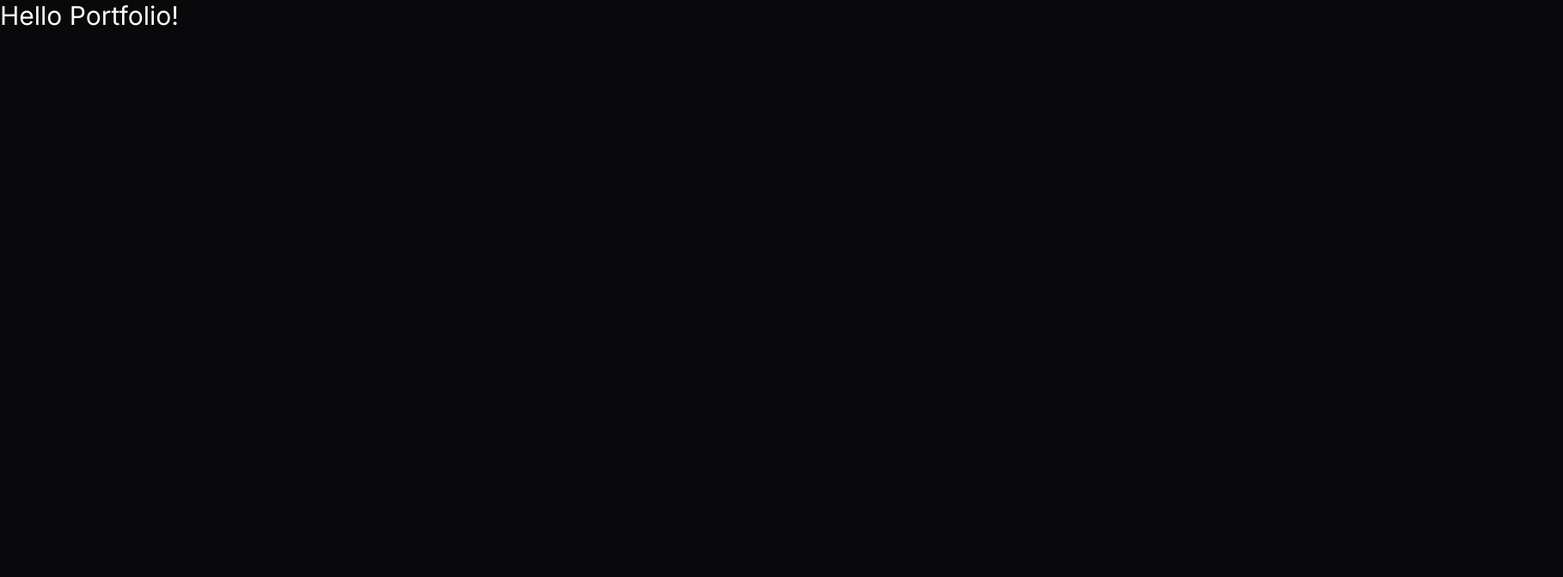
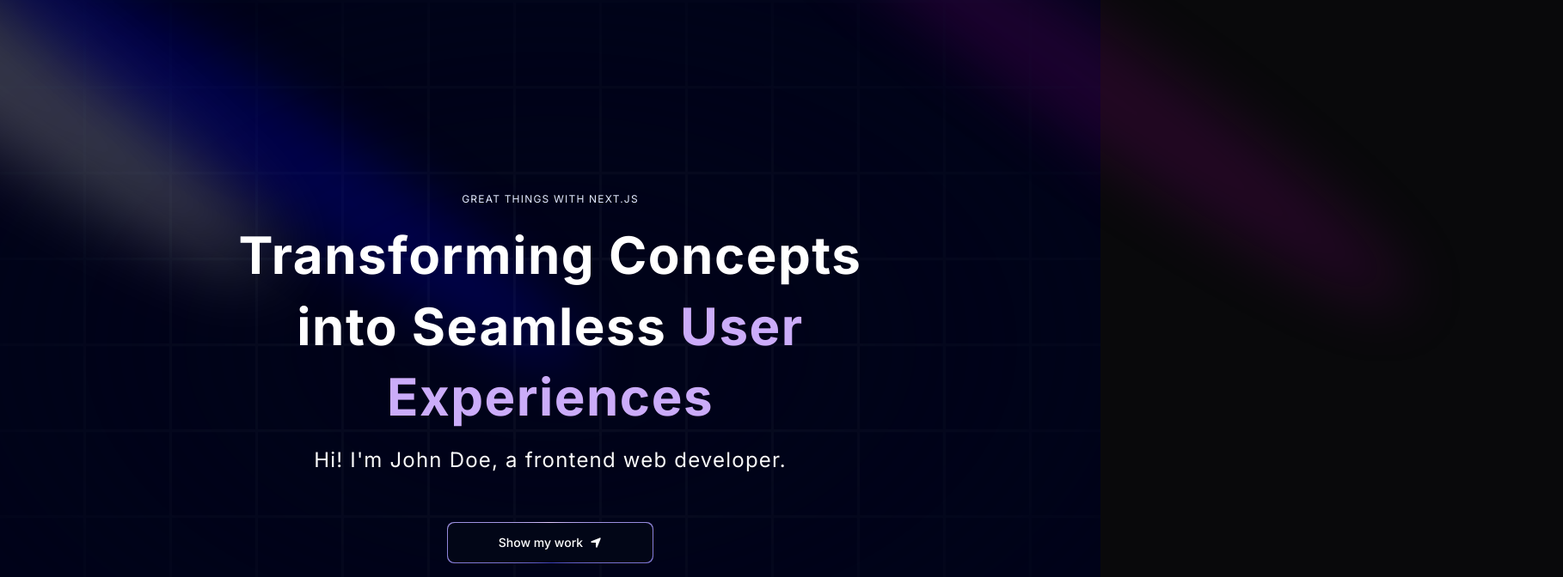
Before and after one commit to gerrcass/nextjs-portfolio, a Next.js app: page / in a window 1280 px wide. Shown: the top 672 px of the page at 86% size, 1818 px wide, since content can reach past the window. Built offline with nearby package versions, Linux system fonts and the light colour scheme.

Commit message:
feat: Add Hero Section

```diff
--- a/app/page.tsx
+++ b/app/page.tsx
@@ -1,7 +1,9 @@
+import Hero from "@/components/Hero";
+
 export default function Home() {
   return (
     <main className="text-3xl">
-      <h1>Hello Portfolio!</h1>
+      <Hero />
     </main>
   );
 }
--- /dev/null
+++ b/components/Hero.tsx
@@ -0,0 +1,60 @@
+import { FaLocationArrow } from "react-icons/fa6";
+
+import MagicButton from "./ui/MagicButton";
+import { Spotlight } from "./ui/Spotlight";
+import { TextGenerateEffect } from "./ui/TextGenerateEffect";
+
+const Hero = () => {
+  return (
+    <div className="pb-20 pt-36">
+      <div>
+        <Spotlight
+          className="-top-40 -left-10 md:-left-32 md:-top-20 h-screen"
+          fill="white"
+        />
+        <Spotlight
+          className="h-[80vh] w-[50vw] top-10 left-full"
+          fill="purple"
+        />
+        <Spotlight className="left-80 top-28 h-[80vh] w-[50vw]" fill="blue" />
+      </div>
+
+      <div
+        className="h-screen w-full dark:bg-black-100 bg-white dark:bg-grid-white/[0.03] bg-grid-black-100/[0.2]
+       absolute top-0 left-0 flex items-center justify-center"
+      >
+        <div
+          className="absolute pointer-events-none inset-0 flex items-center justify-center dark:bg-black-100
+         bg-white [mask-image:radial-gradient(ellipse_at_center,transparent_20%,black)]"
+        />
+      </div>
+
+      <div className="flex justify-center relative my-20 z-10">
+        <div className="max-w-[89vw] md:max-w-2xl lg:max-w-[60vw] flex flex-col items-center justify-center">
+          <p className="uppercase tracking-widest text-xs text-center text-blue-100 max-w-80">
+            Great Things with Next.js
+          </p>
+
+          <TextGenerateEffect
+            words="Transforming Concepts into Seamless User Experiences"
+            className="text-center text-[40px] md:text-5xl lg:text-6xl"
+          />
+
+          <p className="text-center md:tracking-wider mb-4 text-sm md:text-lg lg:text-2xl">
+            Hi! I&apos;m John Doe, a frontend web developer.
+          </p>
+
+          <a href="#about">
+            <MagicButton
+              title="Show my work"
+              icon={<FaLocationArrow />}
+              position="right"
+            />
+          </a>
+        </div>
+      </div>
+    </div>
+  );
+};
+
+export default Hero;
--- /dev/null
+++ b/components/ui/MagicButton.tsx
@@ -0,0 +1,28 @@
+const MagicButton = ({
+  title,
+  icon,
+  position,
+  handleClick,
+  otherClasses,
+}: {
+  title: string;
+  icon: React.ReactNode;
+  position: string;
+  handleClick?: () => void;
+  otherClasses?: string;
+}) => {
+  return (
+    <button className="relative inline-flex h-12 w-full overflow-hidden rounded-lg p-[1px] focus:outline-none md:w-60 md:mt-10">
+      <span className="absolute inset-[-1000%] animate-[spin_2s_linear_infinite] bg-[conic-gradient(from_90deg_at_50%_50%,#E2CBFF_0%,#393BB2_50%,#E2CBFF_100%)]" />
+      <span
+        className={`${otherClasses} gap-2 inline-flex h-full w-full cursor-pointer items-center justify-center rounded-lg bg-slate-950 px-7 text-sm font-medium text-white backdrop-blur-3xl`}
+      >
+        {position === "left" && icon}
+        {title}
+        {position === "right" && icon}
+      </span>
+    </button>
+  );
+};
+
+export default MagicButton;
--- /dev/null
+++ b/components/ui/Spotlight.tsx
@@ -0,0 +1,56 @@
+import React from "react";
+import { cn } from "@/utils/cn";
+
+type SpotlightProps = {
+  className?: string;
+  fill?: string;
+};
+
+export const Spotlight = ({ className, fill }: SpotlightProps) => {
+  return (
+    <svg
+      className={cn(
+        "animate-spotlight pointer-events-none absolute z-[1]  h-[169%] w-[138%] lg:w-[84%] opacity-0",
+        className
+      )}
+      xmlns="http://www.w3.org/2000/svg"
+      viewBox="0 0 3787 2842"
+      fill="none"
+    >
+      <g filter="url(#filter)">
+        <ellipse
+          cx="1924.71"
+          cy="273.501"
+          rx="1924.71"
+          ry="273.501"
+          transform="matrix(-0.822377 -0.568943 -0.568943 0.822377 3631.88 2291.09)"
+          fill={fill || "white"}
+          fillOpacity="0.21"
+        ></ellipse>
+      </g>
+      <defs>
+        <filter
+          id="filter"
+          x="0.860352"
+          y="0.838989"
+          width="3785.16"
+          height="2840.26"
+          filterUnits="userSpaceOnUse"
+          colorInterpolationFilters="sRGB"
+        >
+          <feFlood floodOpacity="0" result="BackgroundImageFix"></feFlood>
+          <feBlend
+            mode="normal"
+            in="SourceGraphic"
+            in2="BackgroundImageFix"
+            result="shape"
+          ></feBlend>
+          <feGaussianBlur
+            stdDeviation="151"
+            result="effect1_foregroundBlur_1065_8"
+          ></feGaussianBlur>
+        </filter>
+      </defs>
+    </svg>
+  );
+};
--- /dev/null
+++ b/components/ui/TextGenerateEffect.tsx
@@ -0,0 +1,57 @@
+"use client";
+import { useEffect } from "react";
+import { motion, stagger, useAnimate } from "framer-motion";
+import { cn } from "@/utils/cn";
+
+export const TextGenerateEffect = ({
+  words,
+  className,
+}: {
+  words: string;
+  className?: string;
+}) => {
+  const [scope, animate] = useAnimate();
+  let wordsArray = words.split(" ");
+  useEffect(() => {
+    animate(
+      "span",
+      {
+        opacity: 1,
+      },
+      {
+        duration: 2,
+        delay: stagger(0.2),
+      }
+    );
+  }, [scope.current]);
+
+  const renderWords = () => {
+    return (
+      <motion.div ref={scope}>
+        {wordsArray.map((word, idx) => {
+          return (
+            <motion.span
+              key={word + idx}
+              // change here from how many words you want to change the text color to purple
+              className={` ${
+                idx > 3 ? "text-purple" : "dark:text-white text-black"
+              } opacity-0`}
+            >
+              {word}{" "}
+            </motion.span>
+          );
+        })}
+      </motion.div>
+    );
+  };
+
+  return (
+    <div className={cn("font-bold", className)}>
+      <div className="my-4">
+        <div className=" dark:text-white text-black leading-snug tracking-wide">
+          {renderWords()}
+        </div>
+      </div>
+    </div>
+  );
+};
--- /dev/null
+++ b/utils/cn.ts
@@ -0,0 +1,6 @@
+import { ClassValue, clsx } from "clsx";
+import { twMerge } from "tailwind-merge";
+
+export function cn(...inputs: ClassValue[]) {
+  return twMerge(clsx(inputs));
+}
```
Also changed, not shown: package.json (+11 -4 lines), 1 other file (tests, documents, lock files or other folders).
